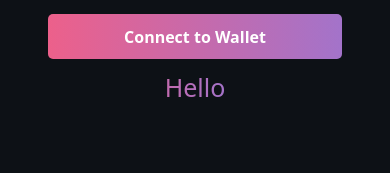
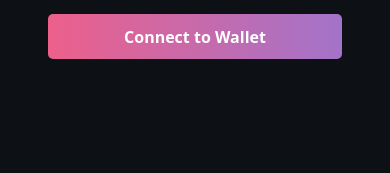
Before and after one commit to vickycj/letsask-react-app, a React (Create React App) app: page / in a window 390 px wide. Shown: the part 447-620 px from the top of the page. Built offline with nearby package versions, Linux system fonts and the light colour scheme.

Commit message:
update the md col

```diff
--- a/src/App.js
+++ b/src/App.js
@@ -340,7 +340,7 @@ const App = () => {
                   <div className='disclaimer-text'>{disclaimerText}</div>
                 </div>
               </div>
-              <div class="col-sm">
+              <div class="col-sm d-none d-md-block">
                 <div class="container justify-content-center">
                   <p className="sub-text gradient-text">
                     {`${HELLO}`} {`${toValue}`} {toValue ? ", " : null} {`${qValue}`}
```
